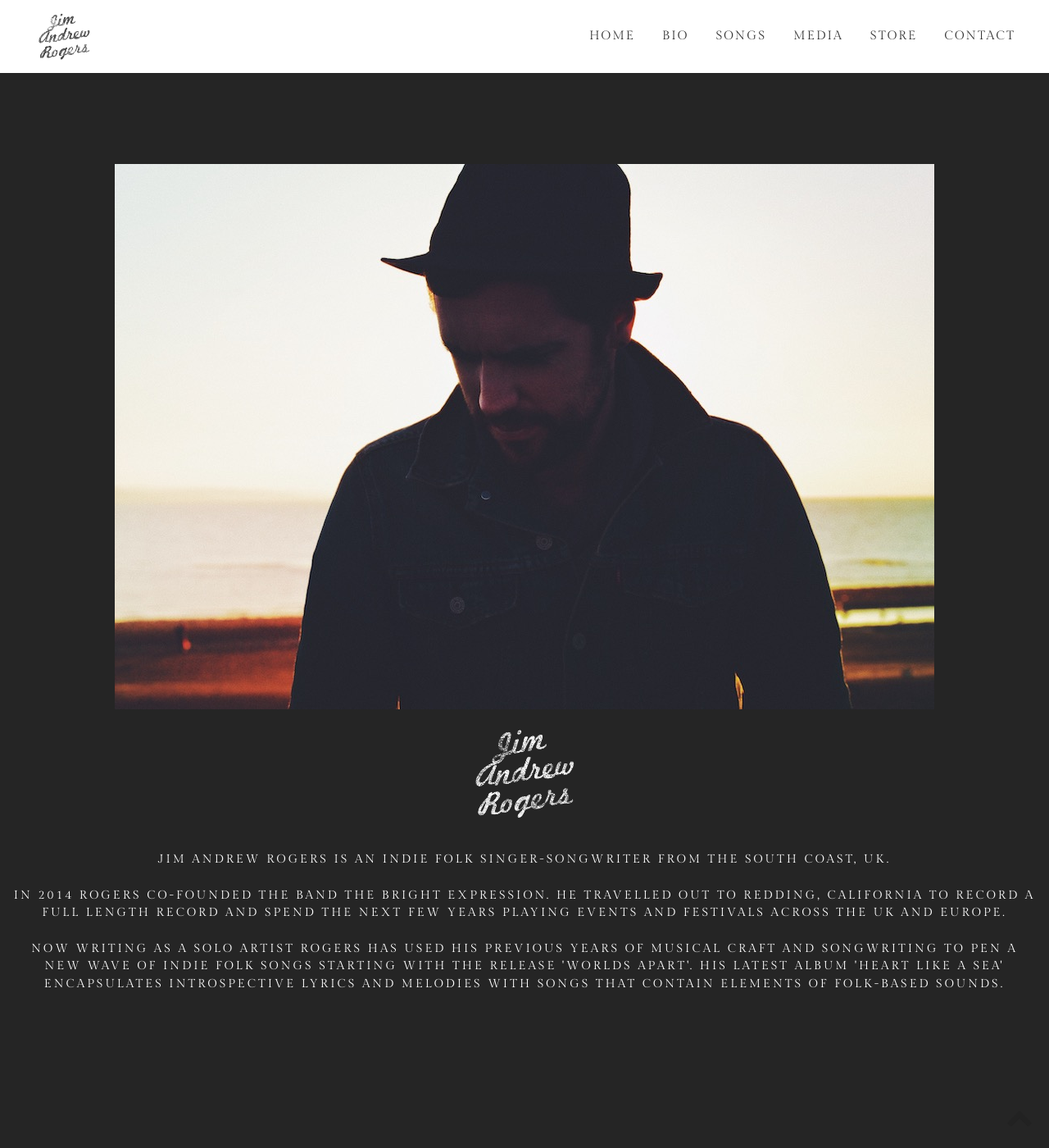
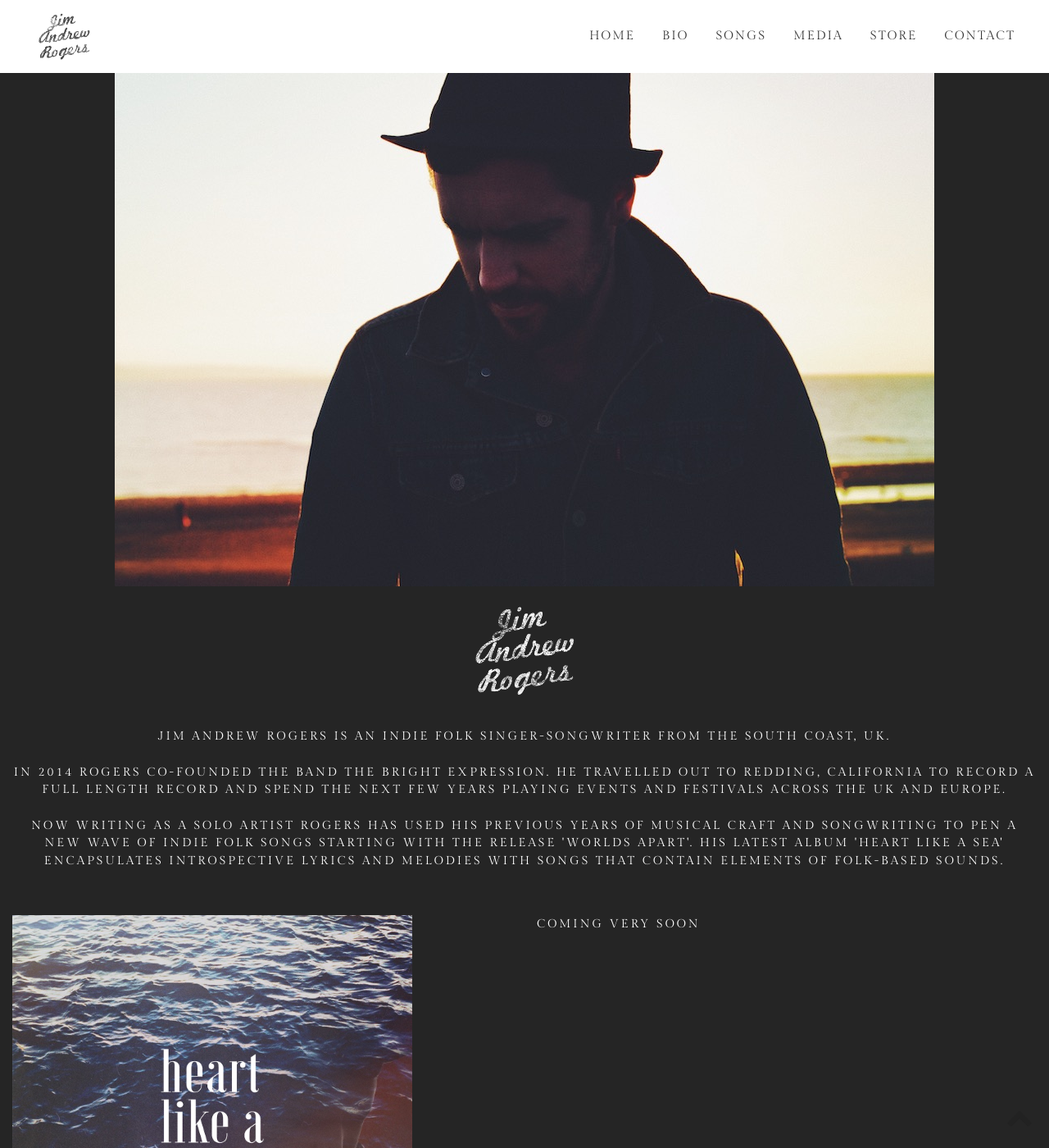
Before and after one commit to JimRogers/jimandrewrogers, a Jekyll site: the page built from about.md, in a window 1280 px wide and 1400 px high. Shown: the whole window at 82% size. Built offline with Jekyll 4.4.1, drawn with Linux system fonts in a browser that asks for light colours; comment, search, counter and statistics services are not loaded.

Commit message:
Add more styling to page

```diff
--- a/_includes/about_mid.html
+++ b/_includes/about_mid.html
@@ -1,4 +1,4 @@
-<section class="about-top">
+<section class="about-mid">
 	<div class="row">
 		<div class="col-md-6">
 			<div class="about-img-left">
--- a/css/style.css
+++ b/css/style.css
@@ -251,8 +251,8 @@
 .about-top {
 	background:#252525;
 	text-align:center;
-	padding-top:200px;
-	padding-bottom:200px;
+	padding-top:50px;
+	padding-bottom:20px;
 }
 .about-img-logo img {
 	width:10%;
@@ -272,9 +272,9 @@
 	color:#fff;
 	padding-top:15px;
 }
-.about-videos {
-	padding-top:50px;
-	padding-bottom:50px;
+.about-mid, .about-videos {
+	padding-top:20px;
+	padding-bottom:20px;
 	background:#252525;
 }
 /*---
```
